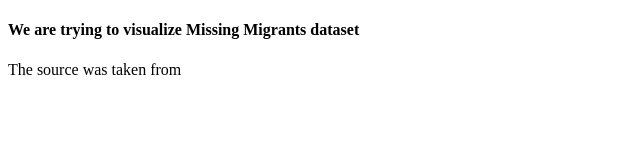
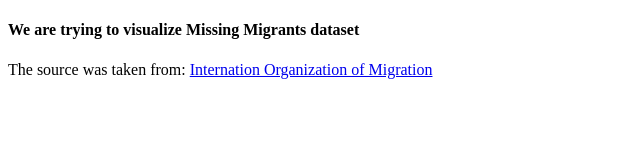
Before and after one commit to Utkal97/missing-migrants-visualization, a plain HTML site: page index.html in a window 1280 px wide. Shown: the whole page, without its empty margins (0-640 px from the left). Drawn offline with Linux system fonts and the light colour scheme.

Commit message:
added src link

```diff
--- a/index.html
+++ b/index.html
@@ -10,7 +10,7 @@
     </head>
     <body>
         <h4>We are trying to visualize Missing Migrants dataset</h4>
-        <p>The source was taken from <a href="https://missingmigrants.iom.int/downloads"></a></p>
+        <p>The source was taken from: <a href="https://missingmigrants.iom.int/downloads">Internation Organization of Migration</a></p>
         <script src="" async defer></script>
     </body>
 </html>
```
